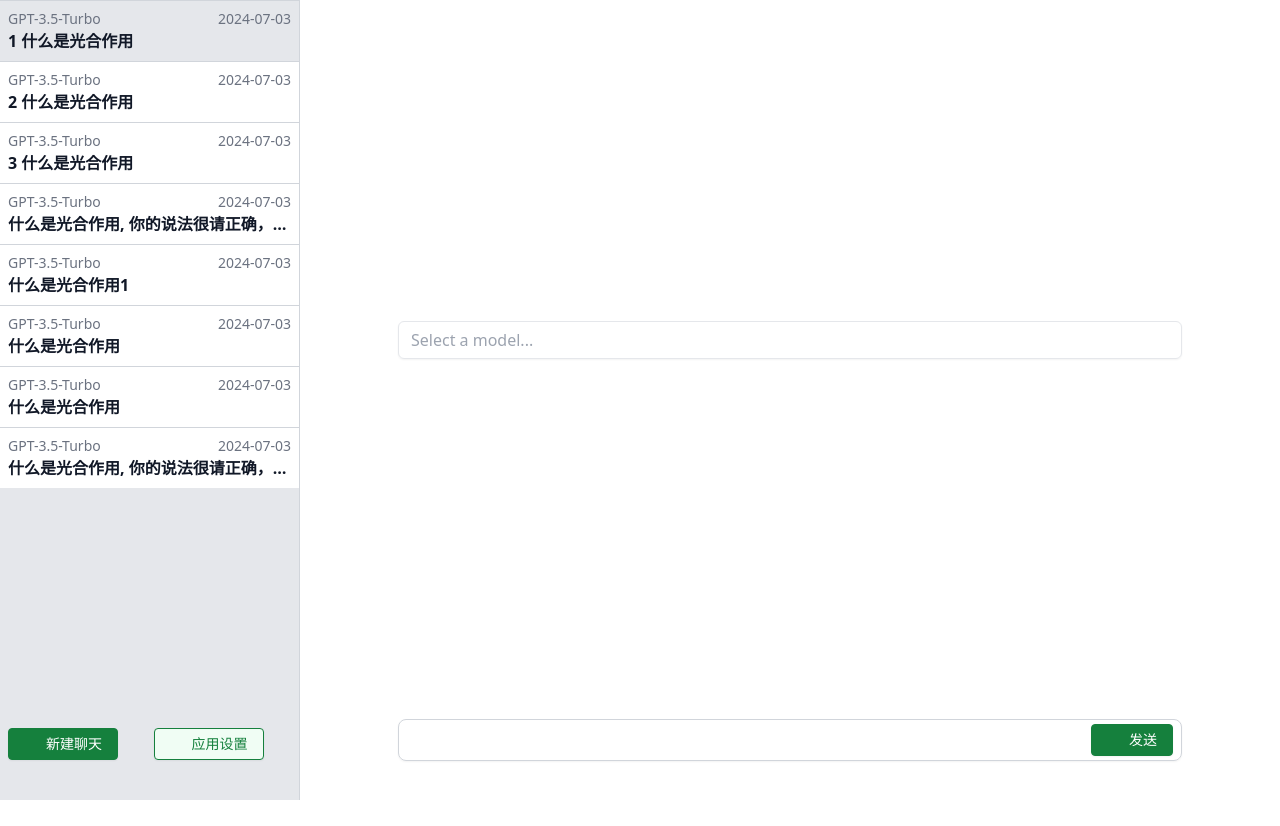
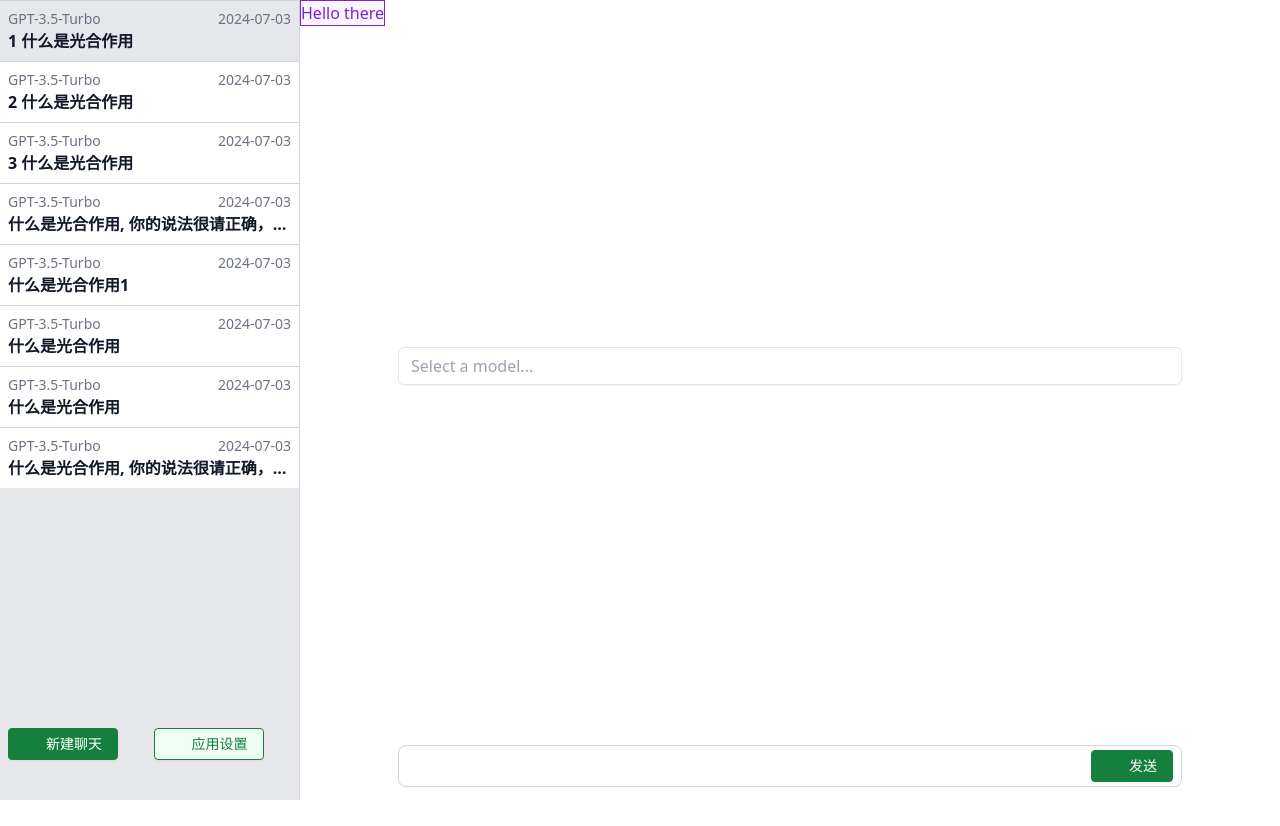
Before and after one commit to vikingmute/vvchat, a Vue app: page /settings in a window 1280 px wide. Before the commit the page ends 800 px from the top, so only its background shows below. Built offline with nearby package versions, Linux system fonts and the light colour scheme; some icons are missing.

Commit message:
重构 Button 组件第一部分

```diff
--- a/src/App.vue
+++ b/src/App.vue
@@ -28,6 +28,7 @@
       </div>
     </div>
     <div class="h-full flex-1">
+      <Button color="purple" plain> Hello there</Button>
       <RouterView/>
     </div>
   </div>
@@ -37,6 +38,7 @@
 import { Icon } from '@iconify/vue'
 import { conversations } from './testData'
 import ConversationList from './components/ConversationList.vue'
+import Button from './components/Button.vue';
 
 console.log('👋 This message is being logged by "App.vue", included via Vite');
 </script>
--- /dev/null
+++ b/src/components/Button.vue
@@ -0,0 +1,48 @@
+<template>
+  <button
+    class="vk-button
+    shadow-sm inline-flex items-center justify-center"
+    :class="[colorClasses]"
+  >
+    <slot></slot>
+  </button>
+</template>
+<script setup lang="ts">
+import { computed } from 'vue';
+
+export type ButtonColor = 'green' | 'purple'
+export type ButtonSize = 'large' | 'small'
+
+export interface ButtonProps {
+  color?: ButtonColor;
+  size?: ButtonSize;
+  plain?: boolean;
+  disabled?: boolean;
+  loading?: boolean;
+}
+
+defineOptions({
+  name: 'VkButton'
+})
+
+const props = withDefaults(defineProps<ButtonProps>(), {
+  color: 'green'
+})
+const colorVariants: Record<ButtonColor, any> = {
+  'green' : {
+    plain: 'bg-green-50 text-green-700 hover:bg-green-700 border border-green-700 hover:text-white',
+    normal: 'bg-green-700 text-white hover:bg-green-700/90 border border-green-700'
+  },
+  'purple': {
+    plain: 'bg-purple-50 text-purple-700 hover:bg-purple-700 border border-purple-700 hover:text-white disabled:bg-purple-500',
+    normal: 'bg-purple-700 text-white hover:bg-purple-700/90 border border-purple-700'
+  }
+}
+const colorClasses = computed(() => {
+  if (props.plain) {
+    return colorVariants[props.color].plain
+  } else {
+    return colorVariants[props.color].normal
+  }
+})
+</script>
--- a/src/components/MessageInput.vue
+++ b/src/components/MessageInput.vue
@@ -21,7 +21,7 @@
 }>()
 const model = defineModel<string>()
 const onCreate = () => {
-  if(model.value.trim() !== '') {
+  if(model.value && model.value.trim() !== '') {
     emit('create', model.value)
   }
 }
```
